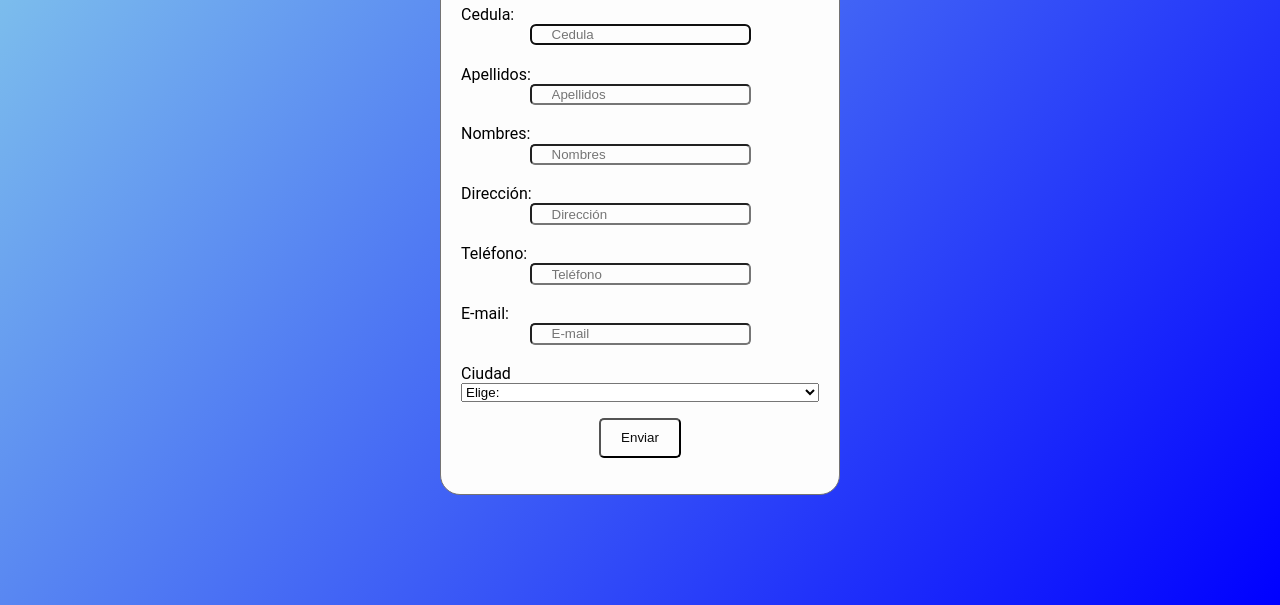
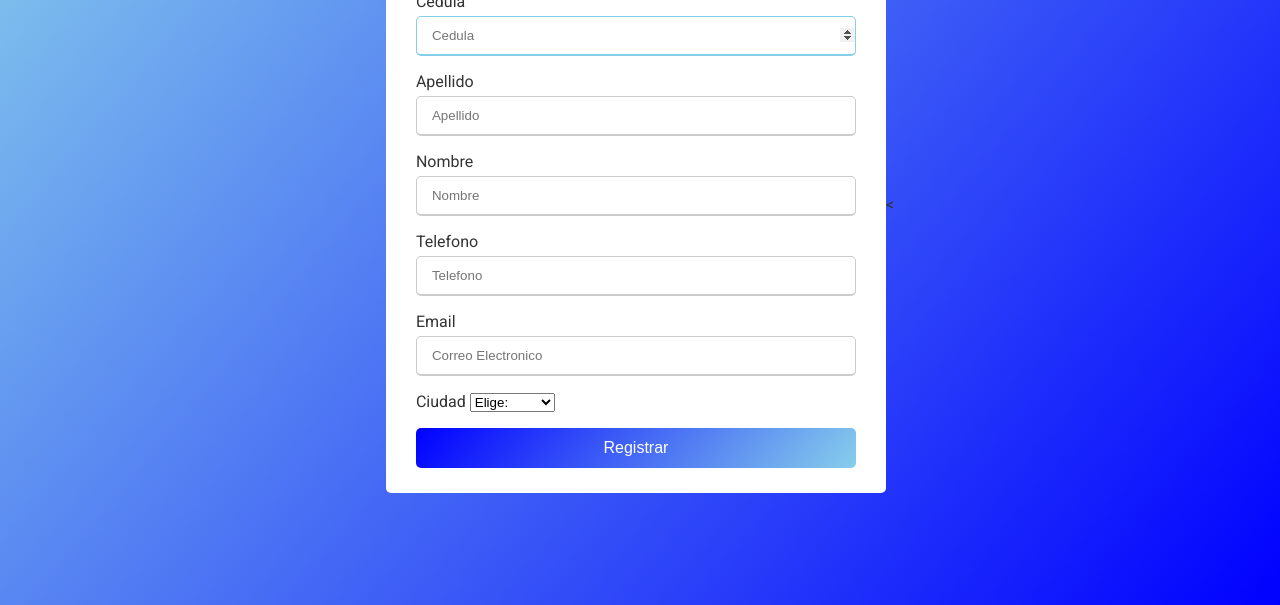
Before and after one commit to KristhianBello/Aplicaciones-para-Clientes-Web, a plain HTML site: page Tareas/Formulario/Tarea3.html in a window 1280 px wide. Shown: the part 195-800 px from the top of the page. Drawn offline with Linux system fonts and the light colour scheme.

Commit message:
Tarea 3 final

```diff
--- a/Tareas/Formulario/Tarea3.html
+++ b/Tareas/Formulario/Tarea3.html
@@ -3,31 +3,41 @@
 <head>
     <meta charset="UTF-8">
     <meta name="viewport" content="width=device-width, initial-scale=1.0">
-    <title>Registro de Clientes</title>
+    <title>Registro</title>
     <link rel="stylesheet" href="style.css">
-
+    <link href="https://fonts.googleapis.com/css2?family=Roboto&display=swap" rel="stylesheet">
 </head>
 <body>
-    <form action="" method="get">
     <div class="container">
-            <h2>Registro de Clientes</h2>
+        <div class="title">Registro de Clientes</div>
+            <form id="validacion" novalidate>
+                <div class="group">
+                    <span>Cedula</span>
+                    <input type="number" placeholder="Cedula" autofocus required>
+                    <small>Debes ingresar una numero de cedula*</small>
                 </div>
-        <label>Cedula:</label>
-        <input type="text" placeholder="Cedula" autofocus required /><br>
-        <label>Apellidos:</label>
-        <input type="text" placeholder="Apellidos" required><br>
-        <label>Nombres:</label>
-        <input type="text" placeholder="Nombres" required><br>
-        <label>Dirección:</label>
-        <input type="text" placeholder="Dirección"><br>
-        <label>Teléfono:</label>
-        <input type="tel" placeholder="Teléfono"><br>
-        <label>E-mail:</label>
-        <input type="email" placeholder="E-mail" required><br>
-
-        <form action="#">
-        <label for="lang">Ciudad</label>
-        <select name="Ciudad" id="lang">
+                <div class="group">
+                    <span>Apellido</span>
+                    <input type="text" placeholder="Apellido" required>
+                    <small>Debes ingresar un apellido*</small>
+                </div>
+                <div class="group">
+                    <span>Nombre</span>
+                    <input type="text" placeholder="Nombre" required>
+                    <small>Debes ingresar un nombre*</small>
+                </div><div class="group">
+                    <span>Telefono</span>
+                    <input type="number" placeholder="Telefono">
+                    <small>Debes ingresar una numero de telefono*</small>
+                </div>
+                <div class="group">
+                    <span>Email</span>
+                    <input type="Email" placeholder="Correo Electronico" required>
+                    <small>Debes ingresar un correo*</small>
+                </div>
+                    <div class="ciudad">
+                        <label for="ciudad">Ciudad
+                            <select name="Ciudad" id="city">
                                 <option value="Elegir">Elige:</option>
                                 <option value="Manta">Manta</option>
                                 <option value="Portoviejo">Portoviejo</option>
@@ -38,10 +48,24 @@
                                 <option value="Jipijapa">Jipijapa</option>
                                 <option value="Jaramijo">Jaramijo</option>
                             </select>
-        <p>
-            <input type="submit" value="Enviar" />
-        </p>
+                        </label>
+                    </div>
+                    <div class="button">
+                        <input type="button" value="Registrar">
+                    </div>
             </form>
-    </form>
+    </div>
+
+    <!--Javascript-->
+    <<script>
+        const addForm = document.getElementById("validacion");
+        addForm.addEventListener("submit", (e) => {
+            if (addForm.checkValidity() === false) {
+                e.preventDefault();
+                e.stopPropagation();
+                addForm.classList.add('was-validated');
+            }
+        });
+    </script>
 </body>
 </html>
--- a/Tareas/Formulario/style.css
+++ b/Tareas/Formulario/style.css
@@ -1,72 +1,136 @@
-/*Fondo y alineado*/
-Body{
-    display: Flex;
-    align-items: center;
-    justify-content: center;
-    margin: 0 auto;
-    height: 100vh;
-    background: linear-gradient(130deg, skyblue,blue)
-
+* {
+    margin: 0;
+    padding: 0;
+    box-sizing: border-box;
 }
 
-/*Letrado*/
+/* Tipografía */
 body {
     font-family: 'Roboto', sans-serif;
     color: #333;
     line-height: 1.2;
 }
 
-/*cuadro*/
-input{
+/* Fondo y orientación */
+body {
     display: flex;
+    height: 100vh;
+    justify-content: center;
     align-items: center;
-    justify-content: center;
-    margin: 0 auto;
+    padding: 12px;
+    background: linear-gradient(130deg, skyblue, blue);
 }
 
-form{
-    border: 1px solid rgb(116, 115, 115);
-    width: 400px;
-    height: 580px;
-    background-color: #fdfdfd;
-    color: black;
-    border-radius: 20px;
-    box-shadow: 0px 0px 20px rgba(0, 0, 0, 0, 0.75);
+/* Cuadro de registro */
+.container {
+    max-width: 900px;
+    width: 500px;
+    padding: 25px 30px;
+    background-color: white;
+    border-radius: 5px;
+    margin: 40px 0;
 }
 
-form{
-    display: block;
-    box-sizing: border-box;
-    padding: 20px;
-    flex-direction: column;
-    display: flex;
-    gap: px
+/* Título */
+.container .title {
+    font-size: 25px;
+    font-weight: 500;
+    margin-bottom: 20px;
+    text-align: center;
 }
 
-/**/
-input{
-    background: rgba(255,255,255, 0.1);
-    height: 40px;
-    border-radius: 5px;
-    padding: 0px 20px;
-    color: rgb(12, 12, 12)
-
+/* Cuadro */
+.container form {
+    display: flex;
+    flex-direction: column;
+    gap: 16px;
 }
 
-/*boton*/
-form .button{
-    background: rgb(45,126,231);
-    height: 40px;
-    line-height: 40px;
-    border-radius: 10px;
-    border: none;
-    margin: 10px 0px;
 
+form span {
+    display: block;
+    font-weight: 500;
+    margin-bottom: 5px;
 }
 
-h2{
-    font-size: 24px;
-    color: rgb(80, 80, 80);
-    text-align: center;
-    margin-bottom: 20px;
+
+form .group {
+    width: 100%;
 }
+
+/* Cuadros de entrada */
+form .group input,
+form .group select {
+    height: 40px;
+    width: 100%;
+    outline: none;
+    border-radius: 5px;
+    border: 1px solid #ccc;
+    padding-left: 15px;
+    border-bottom-width: 2px;
+    transition: all 0.5s ease;
+}
+
+/* Animación de enfoque */
+form .group input:focus,
+form .group select:focus {
+    border-color: skyblue;
+}
+
+/* Botón */
+form .button {
+    width: 100%;
+    height: 40px;
+}
+
+form .button input {
+    width: 100%;
+    height: 100%;
+    outline: none;
+    cursor: pointer;
+    background: linear-gradient(130deg, blue, skyblue);
+    color: white;
+    font-size: 16px;
+    font-weight: 500;
+    border: none;
+    border-radius: 5px;
+}
+
+form .button input:hover {
+    background: linear-gradient(130deg, skyblue, blue);
+    color: white;
+}
+
+/* Ajustes para pantallas pequeñas */
+@media(max-width: 584px) {
+    .container {
+        max-width: 100%;
+    }
+
+    form .group {
+        width: 100%;
+    }
+
+    .container form {
+        max-height: 400px;
+        overflow-y: scroll;
+    }
+
+    .container form::-webkit-scrollbar {
+        width: 0;
+    }
+
+    form .button {
+        margin: 20px 0;
+    }
+}
+
+/* Mensajes de alerta */
+small {
+    display: none;
+}
+
+was-validated small{
+    display:block;
+    color: red;
+}
--- a/Tareas/Formulario/style1.css
+++ /dev/null
@@ -1,85 +0,0 @@
-*{
-    margin: 0;
-    padding: 0px;
-    box-sizing: border-box;
-}
-
-/*letrado*/
-body{
-    font-family: 'Roboto', sans-serif;
-    color: #333;
-    line-height: 1.2;
-}
-
-/*Fondo y orientacion*/
-body{
-    display: flex;
-    height: 100vh;
-    justify-content: center;
-    align-items: center;
-    padding: 12px;
-    background: linear-gradient(130deg, skyblue,blue);
-}
-/*Cuadro*/
-.container{
-    max-width: 700px;
-    width: 100%;
-    padding: 26px 32px;
-    border-radius: 10px;
-    background-color: white;
-}
-
-/*titulo*/
-.container .title{
-    font-size: 24px;
-    text-align: center;
-    font-weight: 500;
-}
-
-.container .form{
-    display: flex;
-    flex-wrap: wrap;
-    justify-content: space-between;
-    margin: 10px 12px 0px;
-
-}
-
-form .group{
-    margin-bottom: 15px;
-    width: calc(100%/2 - 20px);
-}
-
-/*nombre de los cuadros*/
-label{
-    display: block;
-    font-weight: 500px;
-    margin-bottom: 5px;
-}
-
-/*Inputs-cuadros*/
-input{
-    height: 40px;
-    width: 100%;
-    outline: none;
-    border-radius: 5px;
-    border: 1px solid #ccc;
-    padding-left: 15px;
-    border-bottom-width: 2px;
-    transition: all 0.5s ease;
-}
-
-/*button*/
-Form .button{
-    width: 100%;
-    height: 40px;
-    margin: 40px 0;
-}
-
-form .botton input{
-    width: 100%;
-    height: 100%;
-    outline: none;
-    cursor: pointer;
-    background: linear-gradient(130deg, blue,skyblue);
-    color: white;
-}
```
Also changed, not shown: Tareas/Formulario/prototipo2.html (deleted, +0 -49 lines). Lines whose indentation alone changed are shown as unchanged.
